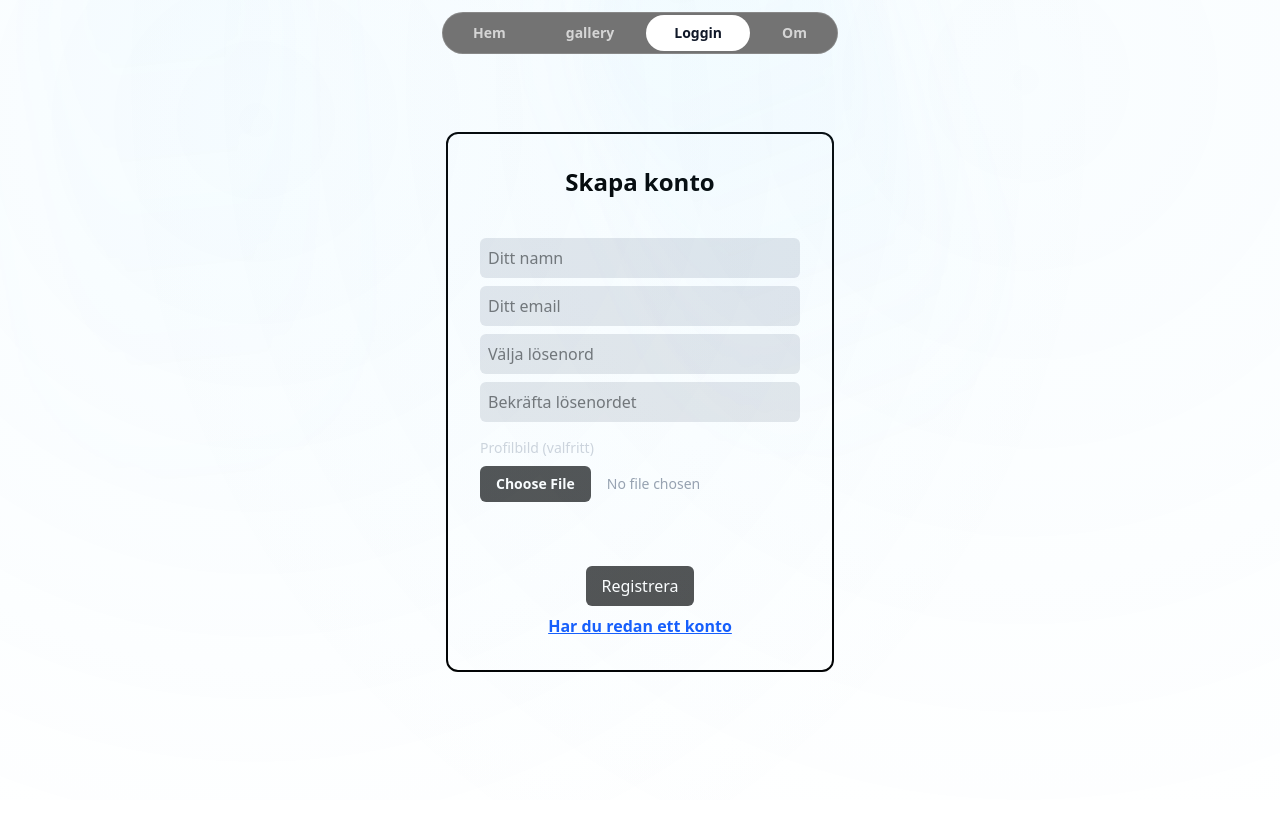
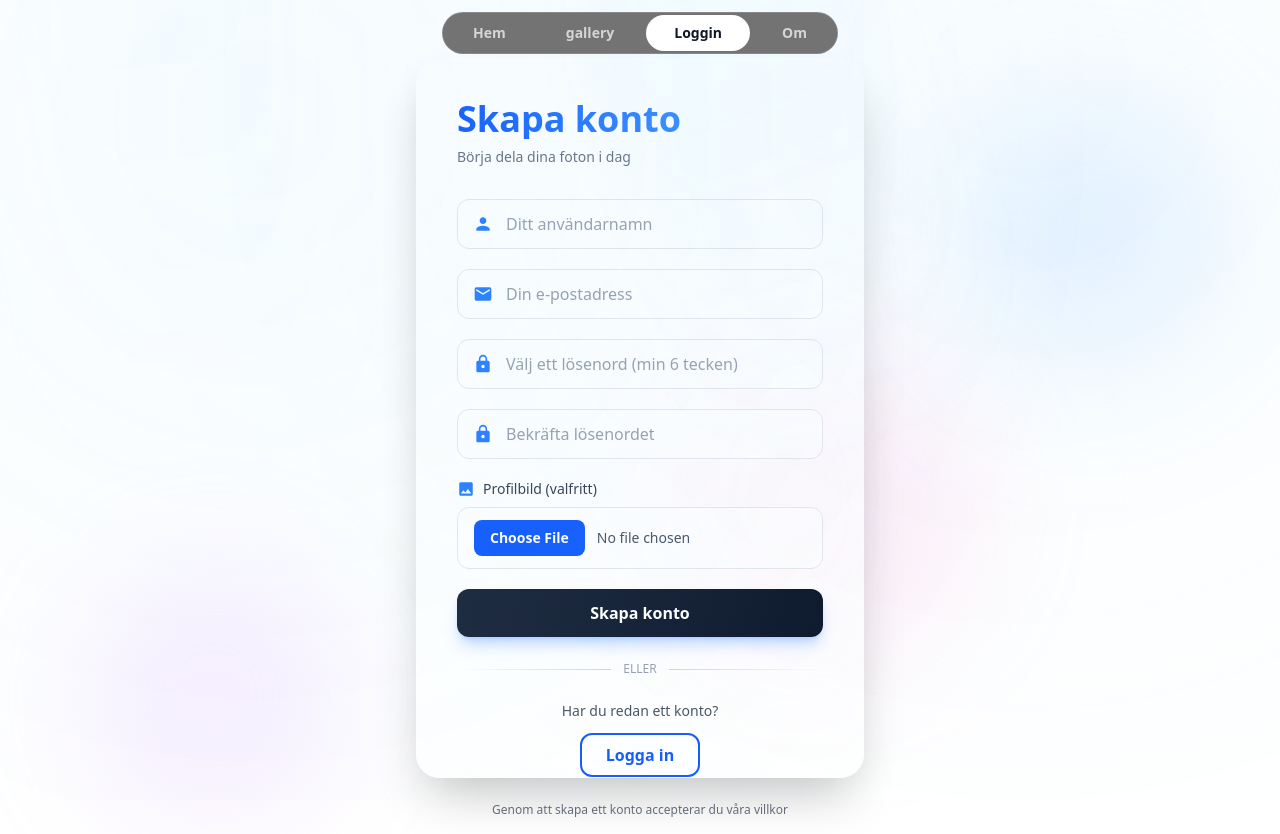
Before and after one commit to kikoDevv/pixel-scout, a Next.js app: page /sign-up in a window 1280 px wide. Before the commit the page ends 800 px from the top, so only its background shows below. Built offline with nearby package versions, Linux system fonts and the light colour scheme; no server answers.

Commit message:
Improved styling for sign up page

```diff
--- a/app/gallery/page.tsx
+++ b/app/gallery/page.tsx
@@ -987,7 +987,7 @@ export default function Gallery() {
         <div className="flex sm:flex-row flex-col justify-between gap-4 mb-8">
           <div className="grid sm:gap-5 gap-3">
             <h1 className="font-black sm:text-6xl text-3xl bg-gradient-to-r from-blue-600 to-blue-400 bg-clip-text text-transparent letter-spacing-wide">
-              Min Studio
+              {!isAuthenticated && activeTab === "Explore" ? "Explore" : "Min Studio"}
             </h1>
             {isAuthenticated && (
               <section className="flex gap-3 flex-wrap">
--- a/app/sign-in/page.tsx
+++ b/app/sign-in/page.tsx
@@ -146,7 +146,7 @@ export default function SignUp() {
             <button
               type="submit"
               disabled={loading}
-              className="w-full cursor-pointer py-3 bg-gradient-to-r from-slate-800 to-slate-800 text-white font-semibold rounded-xl hover:from-blue-700 hover:to-blue-600 transition-all duration-200 transform hover:scale-102 active:scale-95 disabled:opacity-50 disabled:cursor-not-allowed shadow-lg shadow-blue-500/30 hover:shadow-blue-500/50">
+              className="w-full cursor-pointer py-3 bg-gradient-to-r from-slate-800 to-slate-800 text-white font-semibold rounded-xl hover:from-blue-700 hover:to-blue-600 transition-all duration-200 transform hover:scale-101 active:scale-95 disabled:opacity-50 disabled:cursor-not-allowed shadow-lg shadow-blue-500/30 hover:shadow-blue-500/50">
               {loading ? (
                 <span className="flex items-center justify-center gap-2">
                   <div className="w-5 h-5 border-2 border-white border-t-transparent rounded-full animate-spin"></div>
--- a/app/sign-up/page.tsx
+++ b/app/sign-up/page.tsx
@@ -6,6 +6,7 @@ import { auth, db, storage } from "@/lib/firebase/firebaseConfig";
 import { createUserWithEmailAndPassword } from "firebase/auth";
 import { setDoc, doc } from "firebase/firestore";
 import { ref, uploadBytes, getDownloadURL } from "firebase/storage";
+import { MdEmail, MdLock, MdPerson, MdImage } from "react-icons/md";
 
 export default function SignUp() {
   const router = useRouter();
@@ -106,86 +107,167 @@ export default function SignUp() {
   };
 
   return (
-    <div className="h-[calc(100vh-80px)] flex items-center justify-center">
-      <section className="border-2 rounded-xl p-8">
-        <h1 className="text-center mb-10 text-2xl font-bold">Skapa konto</h1>
-        {/*--------- register form ----------*/}
-        <form onSubmit={handleRegister} className="grid gap-2 w-80">
+    <div className="min-h-[calc(100vh-80px)] flex items-center justify-center p-4">
+      {/* Decorative gradient blobs */}
+      <div className="absolute top-20 right-10 w-72 h-72 bg-blue-300 rounded-full mix-blend-multiply filter blur-3xl opacity-20 animate-blob"></div>
+      <div className="absolute -bottom-8 left-20 w-72 h-72 bg-purple-300 rounded-full mix-blend-multiply filter blur-3xl opacity-20 animate-blob animation-delay-2000"></div>
+      <div className="absolute top-1/2 left-1/2 w-72 h-72 bg-pink-300 rounded-full mix-blend-multiply filter blur-3xl opacity-20 animate-blob animation-delay-4000"></div>
+
+      <section className="relative w-full max-w-md">
+        {/* Glass-morphism card */}
+        <div className="backdrop-blur-xl bg-white/80 border border-white/20 rounded-3xl p-8 md:p-10 shadow-2xl max-h-[90vh] overflow-y-auto">
+          {/* Header */}
+          <div className="mb-8">
+            <h1 className="text-4xl font-black bg-gradient-to-r from-blue-600 to-blue-400 bg-clip-text text-transparent mb-2">
+              Skapa konto
+            </h1>
+            <p className="text-gray-500 text-sm">Börja dela dina foton i dag</p>
+          </div>
+
+          {/* Form */}
+          <form onSubmit={handleRegister} className="space-y-5">
+            {/* Name Input */}
+            <div className="relative">
+              <div className="absolute left-4 top-1/2 -translate-y-1/2 text-blue-500">
+                <MdPerson size={20} />
+              </div>
               <input
                 type="text"
                 value={name}
                 onChange={(e) => setName(e.target.value)}
                 disabled={loading}
-            className="bg-gray-200 p-2 rounded-md disabled:opacity-50"
-            placeholder="Ditt namn"
+                placeholder="Ditt användarnamn"
+                className="w-full pl-12 pr-4 py-3 bg-white/50 border border-gray-200 rounded-xl focus:outline-none focus:ring-2 focus:ring-blue-500 focus:border-transparent transition-all duration-200 placeholder:text-gray-400 disabled:opacity-50 hover:bg-white/70"
               />
+            </div>
 
+            {/* Email Input */}
+            <div className="relative">
+              <div className="absolute left-4 top-1/2 -translate-y-1/2 text-blue-500">
+                <MdEmail size={20} />
+              </div>
               <input
                 type="email"
                 value={email}
                 onChange={(e) => setEmail(e.target.value)}
                 disabled={loading}
-            className="bg-gray-200 p-2 rounded-md disabled:opacity-50"
-            placeholder="Ditt email"
+                placeholder="Din e-postadress"
+                className="w-full pl-12 pr-4 py-3 bg-white/50 border border-gray-200 rounded-xl focus:outline-none focus:ring-2 focus:ring-blue-500 focus:border-transparent transition-all duration-200 placeholder:text-gray-400 disabled:opacity-50 hover:bg-white/70"
               />
+            </div>
 
+            {/* Password Input */}
+            <div className="relative">
+              <div className="absolute left-4 top-1/2 -translate-y-1/2 text-blue-500">
+                <MdLock size={20} />
+              </div>
               <input
                 type="password"
                 value={password}
                 onChange={(e) => setPassword(e.target.value)}
                 disabled={loading}
-            className="bg-gray-200 p-2 rounded-md disabled:opacity-50"
-            placeholder="Välja lösenord"
+                placeholder="Välj ett lösenord (min 6 tecken)"
+                className="w-full pl-12 pr-4 py-3 bg-white/50 border border-gray-200 rounded-xl focus:outline-none focus:ring-2 focus:ring-blue-500 focus:border-transparent transition-all duration-200 placeholder:text-gray-400 disabled:opacity-50 hover:bg-white/70"
               />
+            </div>
 
+            {/* Confirm Password Input */}
+            <div className="relative">
+              <div className="absolute left-4 top-1/2 -translate-y-1/2 text-blue-500">
+                <MdLock size={20} />
+              </div>
               <input
                 type="password"
                 value={passwordMatch}
                 onChange={(e) => setPasswordMatch(e.target.value)}
                 disabled={loading}
-            className="bg-gray-200 p-2 rounded-md disabled:opacity-50"
                 placeholder="Bekräfta lösenordet"
+                className="w-full pl-12 pr-4 py-3 bg-white/50 border border-gray-200 rounded-xl focus:outline-none focus:ring-2 focus:ring-blue-500 focus:border-transparent transition-all duration-200 placeholder:text-gray-400 disabled:opacity-50 hover:bg-white/70"
               />
+            </div>
 
-          <div className="mt-2">
-            <label className="block text-sm font-medium text-gray-300 mb-2">Profilbild (valfritt)</label>
+            {/* Profile Image Upload */}
+            <div className="space-y-2">
+              <label className="flex items-center gap-2 text-sm font-medium text-gray-700 mb-2">
+                <MdImage size={18} className="text-blue-500" />
+                Profilbild (valfritt)
+              </label>
               <input
                 type="file"
                 accept="image/*"
                 onChange={handleImageChange}
                 disabled={loading}
-              className="block w-full text-sm text-gray-400
-                file:mr-4 file:py-2 file:px-4
-                file:rounded-md file:border-0
+                className="block w-full text-sm text-gray-600 bg-white/50 border border-gray-200 rounded-xl px-4 py-3
+                  file:mr-3 file:py-2 file:px-4
+                  file:rounded-lg file:border-0
                   file:text-sm file:font-semibold
-                file:bg-neutral-600 file:text-white
-                hover:file:bg-neutral-700 disabled:opacity-50"
+                  file:bg-blue-600 file:text-white
+                  hover:file:bg-blue-700 disabled:opacity-50
+                  transition-all duration-200"
               />
-            {profileImage && <p className="text-sm text-green-500 mt-1">✓ Bild vald</p>}
+              {profileImage && (
+                <p className="text-sm text-green-600 font-medium flex items-center gap-1">
+                  ✓ Bild vald: {profileImage.name}
+                </p>
+              )}
             </div>
 
-          <p className="text-md text-red-500">{errorM}</p>
-          <p className="text-md text-green-500">{succecMassage}</p>
+            {/* Error Message */}
+            {errorM && (
+              <div className="p-4 bg-red-50 border border-red-200 rounded-xl">
+                <p className="text-red-600 text-sm font-medium flex items-center gap-2">
+                  <span className="text-lg">⚠️</span>
+                  {errorM}
+                </p>
+              </div>
+            )}
 
+            {/* Success Message */}
+            {succecMassage && (
+              <div className="p-4 bg-green-50 border border-green-200 rounded-xl">
+                <p className="text-green-600 text-sm font-medium flex items-center gap-2">
+                  <span className="text-lg">✓</span>
+                  {succecMassage}
+                </p>
+              </div>
+            )}
+
+            {/* Register Button */}
             <button
               type="submit"
               disabled={loading}
-            className="px-4 py-2 rounded-md cursor-pointer hover:bg-neutral-500 bg-neutral-600 text-white w-fit justify-self-center mt-10 disabled:opacity-60 disabled:cursor-not-allowed flex items-center gap-2 transition-all">
-            {loading && (
-              <svg className="animate-spin h-4 w-4" xmlns="http://www.w3.org/2000/svg" fill="none" viewBox="0 0 24 24">
-                <circle className="opacity-25" cx="12" cy="12" r="10" stroke="currentColor" strokeWidth="4"></circle>
-                <path
-                  className="opacity-75"
-                  fill="currentColor"
-                  d="M4 12a8 8 0 018-8V0C5.373 0 0 5.373 0 12h4zm2 5.291A7.962 7.962 0 014 12H0c0 3.042 1.135 5.824 3 7.938l3-2.647z"></path>
-              </svg>
+              className="w-full cursor-pointer py-3 bg-gradient-to-r from-slate-800 to-slate-900 text-white font-semibold rounded-xl hover:from-blue-700 hover:to-blue-600 transition-all duration-200 transform hover:scale-101 active:scale-95 disabled:opacity-50 disabled:cursor-not-allowed shadow-lg shadow-blue-500/30 hover:shadow-blue-500/50">
+              {loading ? (
+                <span className="flex items-center justify-center gap-2">
+                  <div className="w-5 h-5 border-2 border-white border-t-transparent rounded-full animate-spin"></div>
+                  Registrerar...
+                </span>
+              ) : (
+                "Skapa konto"
               )}
-            {loading ? "Registrerar..." : "Registrera"}
             </button>
-          <Link href={"/sign-in"} className="font-semibold underline text-blue-600 cursor-pointer text-center">
-            Har du redan ett konto
+          </form>
+
+          {/* Divider */}
+          <div className="flex items-center gap-3 my-6">
+            <div className="flex-1 h-px bg-gradient-to-r from-transparent to-gray-300"></div>
+            <span className="text-gray-400 text-xs font-medium">ELLER</span>
+            <div className="flex-1 h-px bg-gradient-to-l from-transparent to-gray-300"></div>
+          </div>
+
+          {/* Sign In Link */}
+          <div className="text-center">
+            <p className="text-gray-600 text-sm mb-3">Har du redan ett konto?</p>
+            <Link
+              href={"/sign-in"}
+              className="inline-block px-6 py-2 border-2 border-blue-600 text-blue-600 font-semibold rounded-xl hover:bg-blue-50 transition-all duration-200 cursor-pointer">
+              Logga in
             </Link>
-        </form>
+          </div>
+        </div>
+
+        {/* Footer text */}
+        <p className="text-center text-gray-500 text-xs mt-6">Genom att skapa ett konto accepterar du våra villkor</p>
       </section>
     </div>
   );
```
Lines whose indentation alone changed are shown as unchanged.
